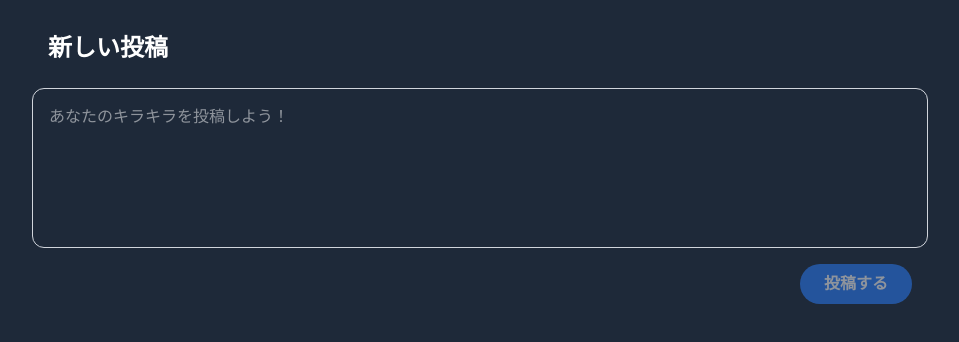
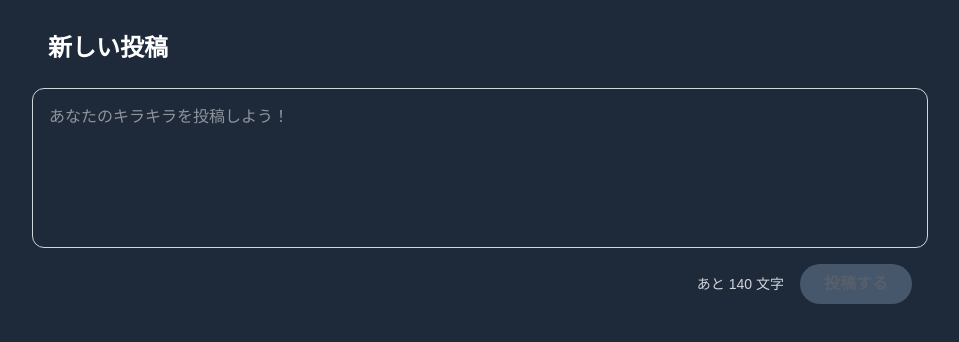
Before and after one commit to p2hacks2025/post-10, a Next.js app in the folder frontend/: page /new-post in a window 1280 px wide. Shown: the top 342 px of the page, without its empty margins (160-1119 px from the left). Built offline with nearby package versions, Linux system fonts and the light colour scheme.

Commit message:
Add: Added character limit function.

```diff
--- a/frontend/src/app/new-post/page.tsx
+++ b/frontend/src/app/new-post/page.tsx
@@ -8,9 +8,13 @@ export default function NewPostPage() {
   const [isPending, setIsPending] = useState(false);
   const router = useRouter();
 
+  const MAX_CHARS = 140; //文字数制限
+  const remainingChars = MAX_CHARS - content.length;
+  const isOverLimit = remainingChars < 0;
+
   const handleSubmit = async (e: React.FormEvent) => {
     e.preventDefault();
-    if (!content.trim()) return;
+    if (!content.trim() || isOverLimit) return;
 
     setIsPending(true);
 
@@ -42,7 +46,11 @@ export default function NewPostPage() {
       <form onSubmit={handleSubmit} className="space-y-4">
         <div className="flex justify-center">
           <textarea
-            className="w-[70dvw] h-40 p-4 border border-gray-300 rounded-xl focus:ring-2 focus:ring-blue-500 focus:border-transparent outline-none resize-none text-white"
+            className={`w-[70dvw] h-40 p-4 border border-gray-300 rounded-xl focus:ring-2 focus:ring-blue-500 focus:border-transparent outline-none resize-none text-white transition-all ${
+              isOverLimit
+                ? "border-red-500 forcus:ring-red-200"
+                : "border-gray-300 focus:ring-blue-500"
+            } `}
             placeholder="あなたのキラキラを投稿しよう！"
             value={content}
             onChange={(e) => setContent(e.target.value)}
@@ -50,12 +58,19 @@ export default function NewPostPage() {
           />
         </div>
 
+        <div className="flex justify-end mr-[15dvw]">
+          {/* 文字数カウンター */}
+          <span className={`text-sm font-medium content-center mr-4 ${
+            isOverLimit ? "text-red-500" : "text-gray-300"
+          }`}>
+            あと {remainingChars} 文字
+          </span>
 
-        <div className="flex justify-end mr-[15dvw]">
+          {/* 投稿ボタン */}
           <button
             type="submit"
-            disabled={isPending || !content.trim()}
-            className="bg-blue-500 text-white px-6 py-2 rounded-full font-bold hover:bg-blue-600 disabled:opacity-50 transition-colors"
+            disabled={isPending || !content.trim() || isOverLimit}
+            className="bg-blue-500 text-white px-6 py-2 rounded-full font-bold hover:bg-blue-600 disabled:opacity-25 disabled:bg-blue-200 transition-colors"
           >
             {isPending ? '送信中...' : '投稿する'}
           </button>
```
